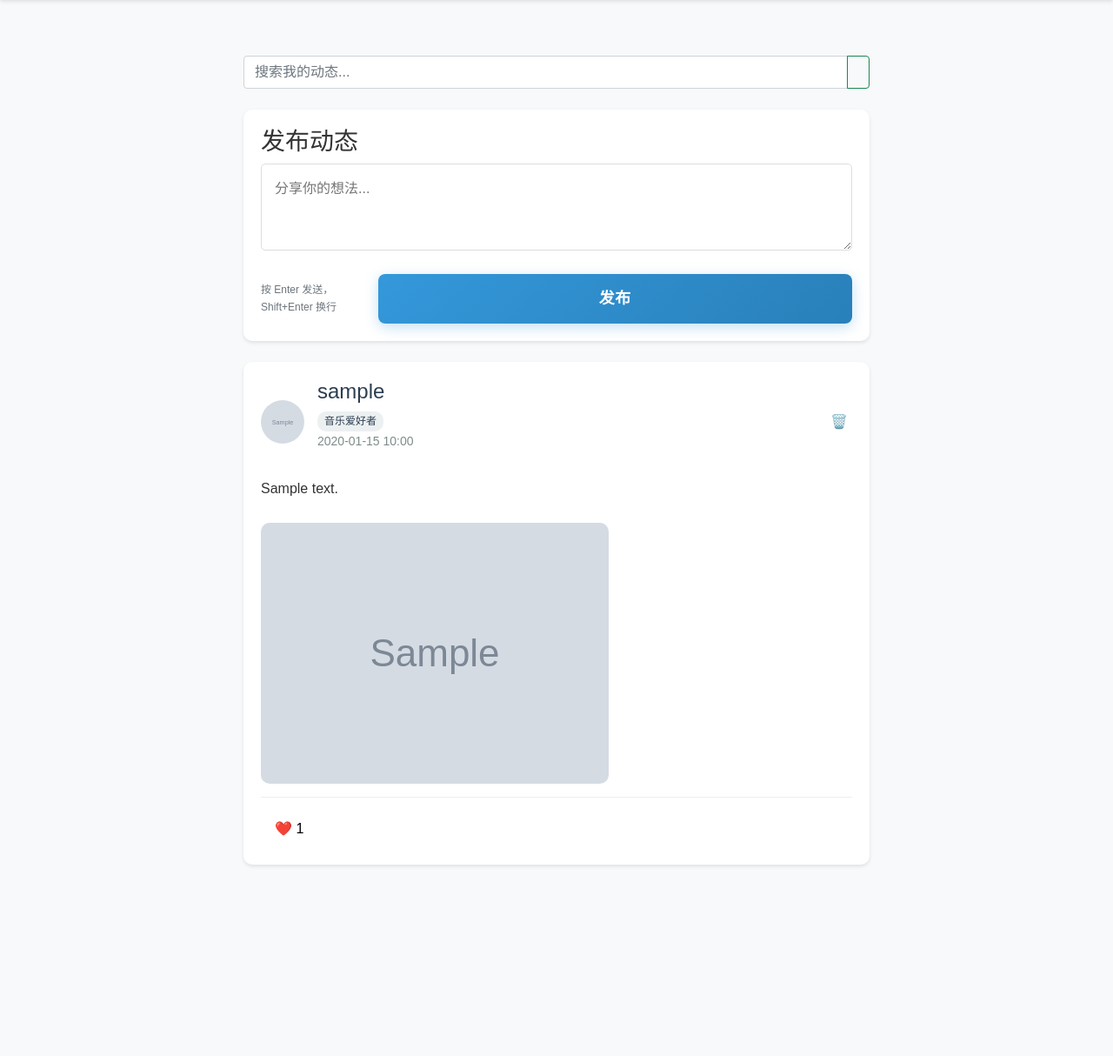
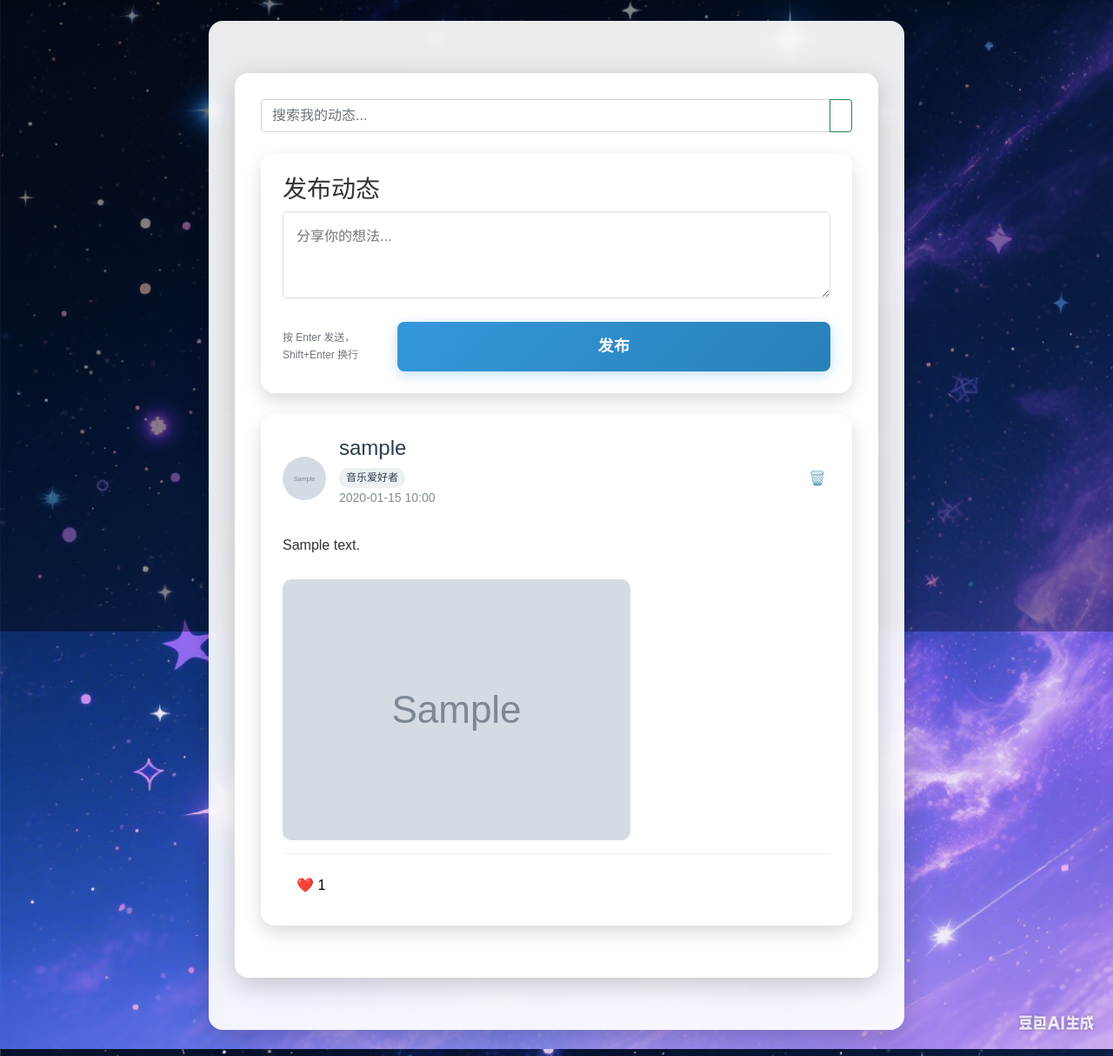
Before and after one commit to yenneroul/SYSU-SE-Project, a Flask app: page / in a window 1280 px wide. Shown: the part 74-1288 px from the top of the page at 87% size. Before the commit the page ends 1070 px from the top, so only its background shows below. Run offline with Flask 3, Linux system fonts and the light colour scheme; a user stored in the database is signed in; tables that the repository leaves empty hold one stand-in row (values such as "Sample post"); grey boxes marked "Sample" are stand-in pictures.

Commit message:
美化网站界面设计
详细改动：
1. 将背景图片应用到所有页面，增强视觉效果
2. 优化导航栏样式，添加半透明效果和悬停动画
3. 改进所有容器和卡片样式，添加圆角和阴影
4. 统一使用半透明背景和模糊效果，提升层次感
5. 增加各元素间距，优化整体布局，避免卡片堆叠
6. 添加悬停动画效果，提升用户交互体验
7. 调整输入框和按钮样式，使其与整体设计风格一致
8. 优化响应式设计，确保在不同设备上都有良好显示

```diff
--- a/static/css/style.css
+++ b/static/css/style.css
@@ -8,7 +8,24 @@ body {
     font-family: 'Arial', sans-serif;
     line-height: 1.6;
     color: #333;
-    background-color: #f8f9fa; /* 为所有非认证页面设置背景色 */
+    background-image: url('/static/images/backgrounds/auth-bg.png');
+    background-position: center center;
+    background-repeat: no-repeat;
+    background-attachment: fixed;
+    background-size: cover;
+    position: relative;
+}
+
+/* 添加一个遮罩层，使背景图片变暗，让内容更加突出 */
+body::before {
+    content: "";
+    position: fixed;
+    top: 0;
+    left: 0;
+    width: 100%;
+    height: 100%;
+    background: linear-gradient(135deg, rgba(0, 0, 0, 0.5), rgba(0, 0, 0, 0.3)); /* 渐变遮罩效果 */
+    z-index: -1;
 }
 
 /* 仅针对认证页面的特殊居中布局 */
@@ -95,8 +133,14 @@ body.auth-page .navbar {
 
 .container {
     max-width: 800px;
-    margin: 0 auto;
-    padding: 20px;
+    margin: 30px auto;
+    padding: 30px;
+    background-color: rgba(255, 255, 255, 0.92);
+    border-radius: 16px;
+    box-shadow: 0 8px 30px rgba(0,0,0,0.2);
+    backdrop-filter: blur(5px);
+    position: relative;
+    z-index: 1;
 }
 
 /* 认证表单 */
@@ -319,11 +363,12 @@ body.auth-page .navbar {
 
 /* 发布动态表单 */
 .post-form {
-    background: white;
-    padding: 20px;
-    border-radius: 10px;
-    margin-bottom: 20px;
-    box-shadow: 0 2px 4px rgba(0,0,0,0.1);
+    background: rgba(255, 255, 255, 0.92);
+    padding: 25px;
+    border-radius: 16px;
+    margin-bottom: 40px; /* 增加间距 */
+    box-shadow: 0 8px 20px rgba(0,0,0,0.15);
+    backdrop-filter: blur(5px);
 }
 
 .post-form textarea {
@@ -359,11 +404,19 @@ body.auth-page .navbar {
 
 /* 动态卡片 */
 .post-card {
-    background: white;
-    border-radius: 10px;
-    padding: 20px;
-    margin-bottom: 20px;
-    box-shadow: 0 2px 4px rgba(0,0,0,0.1);
+    background: rgba(255, 255, 255, 0.92);
+    border-radius: 16px;
+    padding: 25px;
+    margin-bottom: 30px; /* 增加间距 */
+    box-shadow: 0 8px 20px rgba(0,0,0,0.15);
+    position: relative;
+    backdrop-filter: blur(5px);
+    transition: transform 0.3s ease, box-shadow 0.3s ease;
+}
+
+.post-card:hover {
+    transform: translateY(-5px);
+    box-shadow: 0 12px 25px rgba(0,0,0,0.2);
 }
 
 .post-header {
```
Also changed, not shown: other parts of static/css/style.css (+110 -37 lines).
